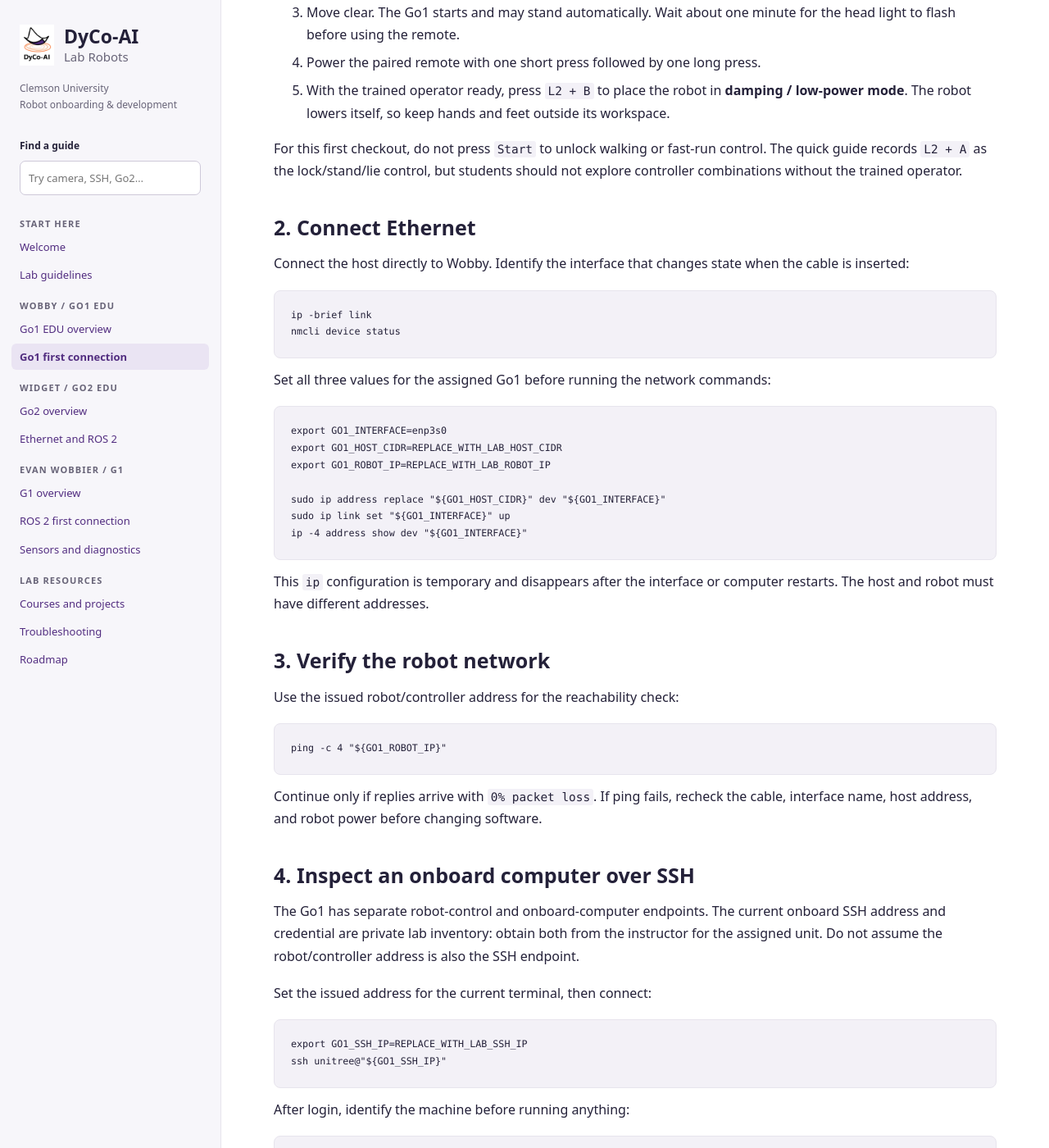
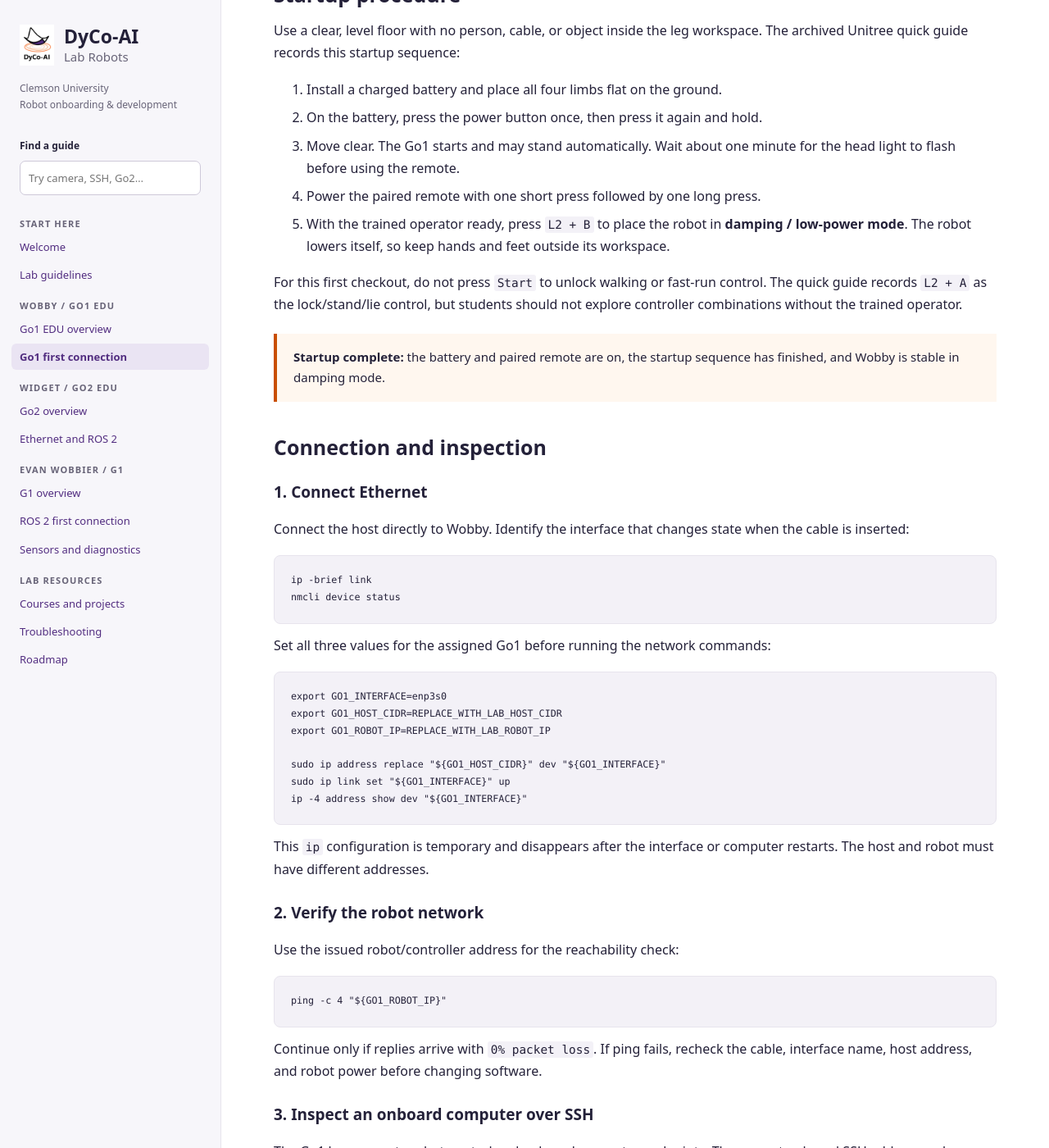
Before and after one commit to DyCo-AI/lab-robots, a Jekyll site: the page built from docs/go1/connection.md, in a window 1280 px wide and 1400 px high, scrolled down 1522 px. Shown: the whole window at 82% size. Built offline with Jekyll 4.4.1, drawn with Linux system fonts in a browser that asks for light colours; some of the changed text lies outside the part shown.

Commit message:
Clarify Go1 startup and shutdown flow

```diff
--- a/docs/go1/connection.md
+++ b/docs/go1/connection.md
@@ -24,6 +24,12 @@ approved first-session motion procedure.
 > Work with a trained lab member. Put the Go1 on a clear, level surface, keep
 > its paired remote available, and learn how to return it to damping before
 > enabling any program that can publish commands.
+
+Follow every session in this order:
+
+1. [Start the robot](#startup-procedure) and confirm damping mode.
+2. [Connect and inspect](#connection-and-inspection) without starting motion.
+3. [Shut down safely](#shutdown-procedure) before leaving the robot.
 
 ## Hardware and operating notes
 
@@ -53,7 +59,7 @@ approved first-session motion procedure.
 - Access to [`DyCo-AI/go1_info`](https://github.com/DyCo-AI/go1_info) if you
   need the historical ROS 1, camera, or competition notes.
 
-## 1. Power on and enter damping
+## Startup procedure
 
 Use a clear, level floor with no person, cable, or object inside the leg
 workspace. The archived Unitree quick guide records this startup sequence:
@@ -72,7 +78,12 @@ control. The quick guide records `L2 + A` as the lock/stand/lie control, but
 students should not explore controller combinations without the trained
 operator.
 
-## 2. Connect Ethernet
+> **Startup complete:** the battery and paired remote are on, the startup
+> sequence has finished, and Wobby is stable in damping mode.
+
+## Connection and inspection
+
+### 1. Connect Ethernet
 
 Connect the host directly to Wobby. Identify the interface that changes state
 when the cable is inserted:
@@ -109,7 +120,7 @@ Continue only if replies arrive with `0% packet loss`. If ping fails, recheck
 the cable, interface name, host address, and robot power before changing
 software.
 
-## 4. Inspect an onboard computer over SSH
+### 3. Inspect an onboard computer over SSH
 
 The Go1 has separate robot-control and onboard-computer endpoints. The current
 onboard SSH address and credential are private lab inventory: obtain both from
@@ -172,9 +183,15 @@ reviewed runbook for Wobby's current firmware and hardware.
    touching the battery button.
 6. Turn off the robot battery with one short button press followed by one long
    press.
+7. Turn off the paired remote with one short power-button press followed by one
+   long press.
 
 Do not power off while the Go1 is standing or while a controller process or
 SSH session remains active.
+
+> **Shutdown complete:** the robot is fully powered off, the remote is off,
+> and the Ethernet cable and battery are left safely arranged for the next
+> session.
 
 ## Next steps
 
```
Also changed, not shown: other parts of docs/go1/connection.md (+3 -3 lines).
